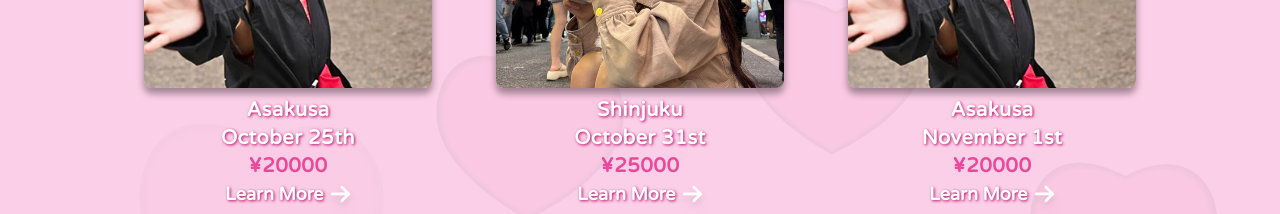
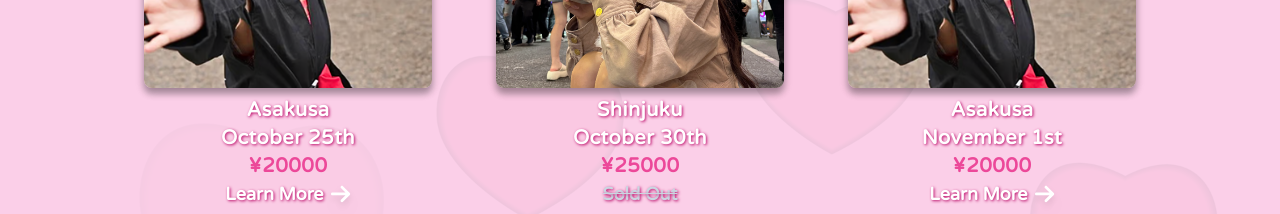
Before and after one commit to brandonrainey/smiley-tours, a Next.js app: page / in a window 1280 px wide. Shown: the part 2040-2254 px from the top of the page. Built offline with nearby package versions, Linux system fonts and the light colour scheme; no server answers; a web font is replaced by a local one; what tailwindcss-animated would draw is missing.

Commit message:
updated tour dates

```diff
--- a/components/TourSidebar.tsx
+++ b/components/TourSidebar.tsx
@@ -46,11 +46,11 @@
 
   {
     tourArea: 'Shinjuku',
-    tourDate: 'October 31st',
+    tourDate: 'October 30th',
     tourImage: '/tours/shinjuku-tour.webp',
     tourId: 15,
     tourPrice: 25000,
-    tourSpots: 4,
+    tourSpots: 0,
     tourLink: 'https://smileywalk.shop/items/66c30c00f0a6af02a564b867',
   },
   {
```
